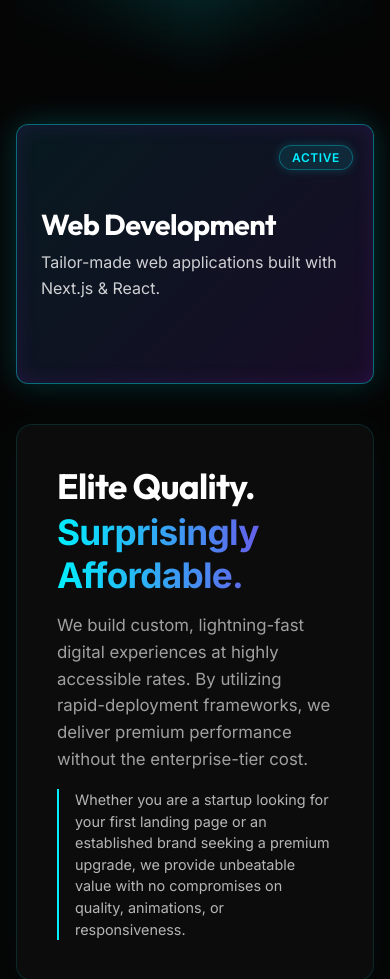
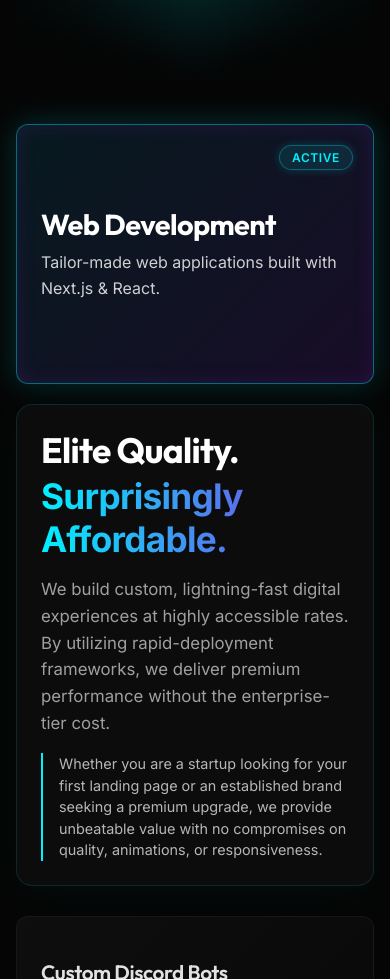
Before and after one commit to MSingh20055/Indyson, a React (Vite) app: page / in a window 390 px wide. Shown: the part 1645-2624 px from the top of the page. Built offline with nearby package versions, Linux system fonts and the light colour scheme; a web font is replaced by a local one.

Commit message:
UI Fixed

```diff
--- a/src/App.tsx
+++ b/src/App.tsx
@@ -170,16 +170,9 @@ function App() {
              </LampEffect>
 
              {/* Featured Row with Left Card and Right Dynamic Panel */}
-             <div style={{
-               display: 'flex',
-               gap: '40px',
-               alignItems: 'stretch',
-               flexWrap: 'wrap',
-               marginTop: '30px',
-               marginBottom: '30px'
-             }}>
+             <div className="services-row">
                {/* Left: Active Service Card */}
-                <div style={{ flex: '1 1 350px' }}>
+                <div className="service-card-wrapper">
                   <div
                     className="card-service active"
                     style={{ height: '100%', minHeight: '260px', display: 'flex', flexDirection: 'column', justifyContent: 'center' }}
@@ -222,19 +215,8 @@ function App() {
                 </div>
 
                 {/* Right: Dynamic Description Panel */}
-                <div style={{ flex: '1.2 1 450px' }}>
-                  <div className="glass" style={{
-                    padding: '40px',
-                    borderRadius: '16px',
-                    border: '1px solid rgba(0, 240, 255, 0.12)',
-                    boxShadow: '0 10px 40px rgba(0, 240, 255, 0.03)',
-                    minHeight: '260px',
-                    display: 'flex',
-                    flexDirection: 'column',
-                    justifyContent: 'center',
-                    height: '100%',
-                    overflow: 'hidden'
-                  }}>
+                <div className="service-desc-wrapper">
+                  <div className="glass service-desc-card">
                     <AnimatePresence mode="wait">
                       <motion.div
                         key={activeService}
--- a/src/index.css
+++ b/src/index.css
@@ -159,6 +159,40 @@ h1, h2, h3, h4, h5, h6 {
   background: #555;
 }
 
+/* Services Row Styles */
+.services-row {
+  display: flex;
+  gap: 40px;
+  align-items: stretch;
+  flex-wrap: wrap;
+  margin-top: 30px;
+  margin-bottom: 30px;
+  width: 100%;
+}
+
+.service-card-wrapper {
+  flex: 1 1 350px;
+  width: 100%;
+}
+
+.service-desc-wrapper {
+  flex: 1.2 1 450px;
+  width: 100%;
+}
+
+.service-desc-card {
+  padding: 40px;
+  border-radius: 16px;
+  border: 1px solid rgba(0, 240, 255, 0.12);
+  box-shadow: 0 10px 40px rgba(0, 240, 255, 0.03);
+  min-height: 260px;
+  display: flex;
+  flex-direction: column;
+  justify-content: center;
+  height: 100%;
+  overflow: hidden;
+}
+
 /* Responsive Overrides */
 @media (max-width: 1024px) {
   :root {
@@ -205,6 +239,22 @@ h1, h2, h3, h4, h5, h6 {
   header nav {
     display: none !important; /* Hide standard nav on mobile */
   }
+
+  .services-row {
+    gap: 20px;
+  }
+
+  .service-card-wrapper {
+    flex: 1 1 100%;
+  }
+
+  .service-desc-wrapper {
+    flex: 1 1 100%;
+  }
+
+  .service-desc-card {
+    padding: 24px;
+  }
 }
 
 @media (max-width: 480px) {
```
